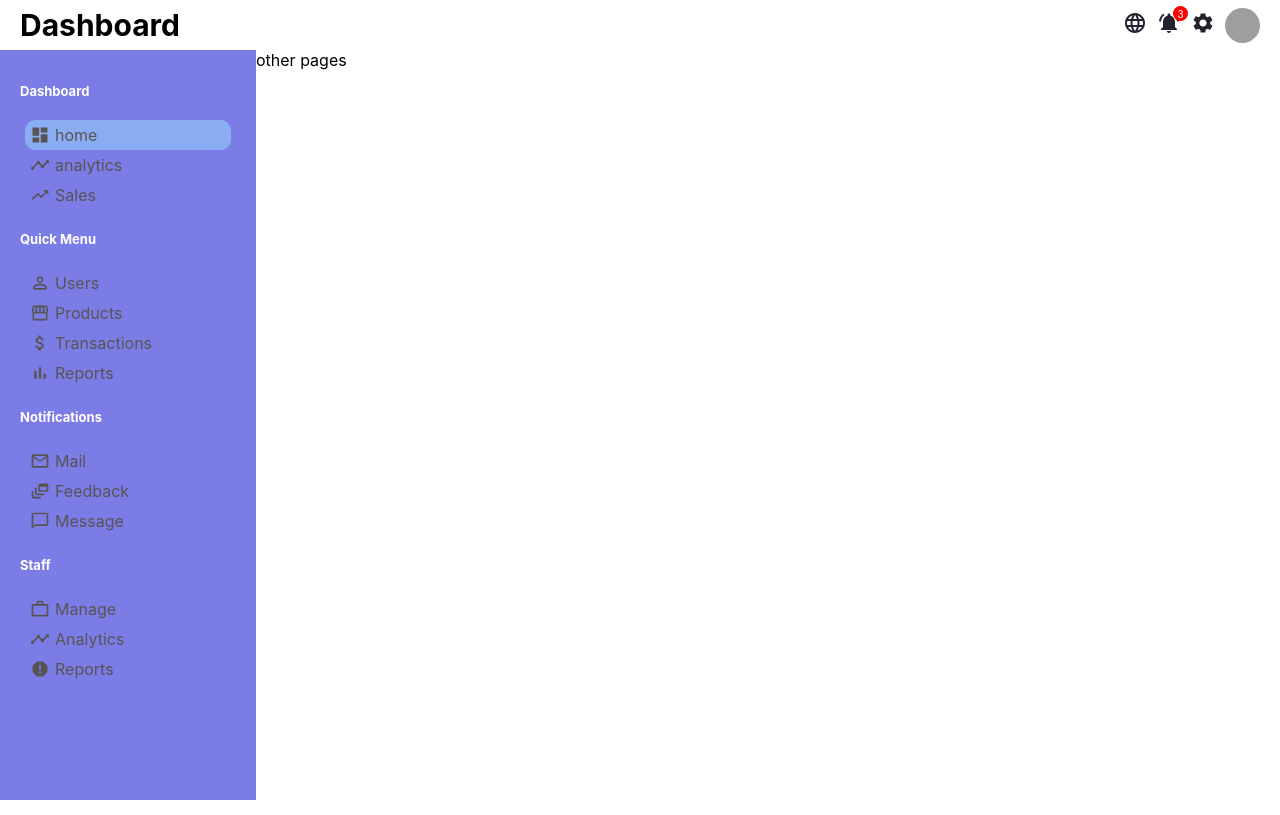
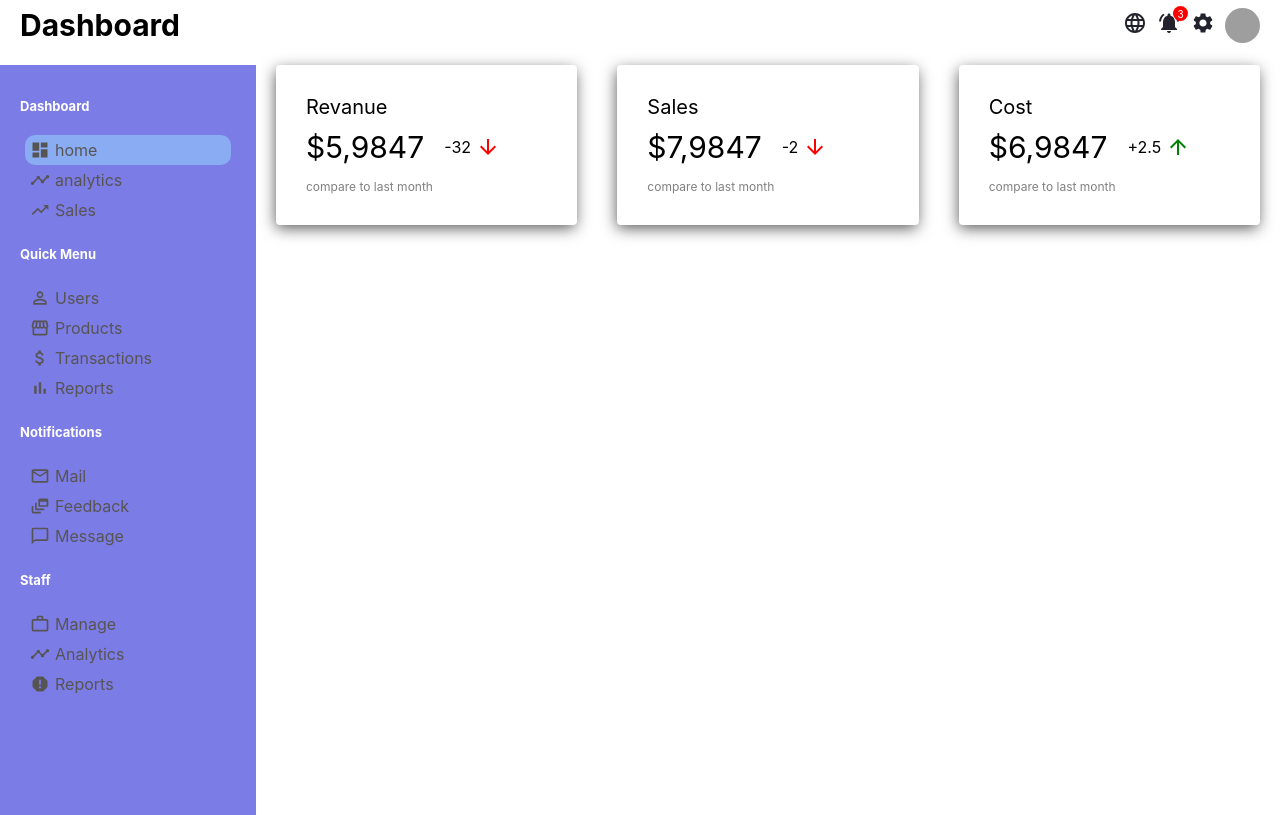
Before and after one commit to sk211/scic-assignemnt, a React (Create React App) app: page / in a window 1280 px wide. Built offline with nearby package versions, Linux system fonts and the light colour scheme; grey boxes are pictures that could not be loaded.

Commit message:
top section

```diff
--- a/src/App.css
+++ b/src/App.css
@@ -1,6 +1,4 @@
 .container {
   display: flex;
+  margin-top: 15px;
 }
-.others {
-  flex: 4;
-}
--- a/src/App.js
+++ b/src/App.js
@@ -1,6 +1,8 @@
 import Sidebar from "./Components/sidebar/Sidebar";
 import Topbar from "./Components/topbar/Topbar";
 import "./App.css";
+import Home from "./pages/home/Home";
+
 function App() {
   return (
     <div>
@@ -8,7 +10,7 @@ function App() {
 
       <div className="container">
         <Sidebar />
-        <div className="others">other pages</div>
+        <Home />
       </div>
     </div>
   );
--- /dev/null
+++ b/src/Components/featuredInfo/FeaturedInfo.css
@@ -0,0 +1,46 @@
+.featured {
+  width: 100%;
+  display: flex;
+  justify-content: center;
+}
+.featuredItem {
+  flex: 1;
+  margin: 0px 20px;
+  padding: 30px;
+  cursor: pointer;
+  border-radius: 4px;
+  -webkit-box-shadow: -1px 4px 15px -1px rgba(0,0,0,0.67);
+  box-shadow: -1px 4px 15px -1px rgba(0,0,0,0.67);
+}
+.featuredTitle{
+    font-size: 20px;
+
+}
+.featuredMoneyContainer{
+    margin:10px 0px;
+    display: flex;
+    align-items: center;
+}
+.featuredMoney{
+    font-size: 30px;
+
+}
+.featuredMoneyRate{
+    display: flex;
+    align-items: center;
+    margin-left: 20px;
+
+}
+.featuredIcon{
+    font-size:12px ;
+    margin-left:5px;
+    color:green;
+}
+.featuredIcon.negative{
+    color:red;
+}
+
+.featuredSub{
+color:gray;
+font-size: 12px;
+}
--- /dev/null
+++ b/src/Components/featuredInfo/FeaturedInfo.jsx
@@ -0,0 +1,45 @@
+import { ArrowDownward, ArrowUpward } from "@material-ui/icons";
+import React from "react";
+import "./FeaturedInfo.css";
+const FeaturedInfo = () => {
+  return (
+    <div className="featured">
+      <div className="featuredItem">
+        <span className="featuredTitle">Revanue</span>
+        <div className="featuredMoneyContainer">
+          <span className="featuredMoney">$5,9847</span>
+          <span className="featuredMoneyRate">
+            -32 <ArrowDownward className="featuredIcon negative" />
+          </span>
+        </div>
+
+        <span className="featuredSub">compare to last month</span>
+      </div>
+      <div className="featuredItem">
+        <span className="featuredTitle">Sales</span>
+        <div className="featuredMoneyContainer">
+          <span className="featuredMoney">$7,9847</span>
+          <span className="featuredMoneyRate">
+            -2 <ArrowDownward  className="featuredIcon negative" />
+          </span>
+        </div>
+
+        <span className="featuredSub">compare to last month</span>
+      </div>
+      <div className="featuredItem">
+        <span className="featuredTitle">Cost</span>
+        <div className="featuredMoneyContainer">
+          <span className="featuredMoney">$6,9847</span>
+          <span className="featuredMoneyRate">
+            +2.5 <ArrowUpward className="featuredIcon"  />
+          </span>
+        </div>
+
+        <span className="featuredSub">compare to last month</span>
+      </div>
+
+    </div>
+  );
+};
+
+export default FeaturedInfo;
--- /dev/null
+++ b/src/pages/home/Home.css
@@ -0,0 +1,3 @@
+.home {
+  flex: 4;
+}
--- /dev/null
+++ b/src/pages/home/Home.jsx
@@ -0,0 +1,12 @@
+import React from "react";
+import FeaturedInfo from "../../Components/featuredInfo/FeaturedInfo";
+import "./Home.css";
+const Home = () => {
+  return <div className="home">
+
+
+      <FeaturedInfo/>
+  </div>;
+};
+
+export default Home;
```
Also changed, not shown: src/Components/sidebar/Sidebar.jsx (+20 -7 lines).
